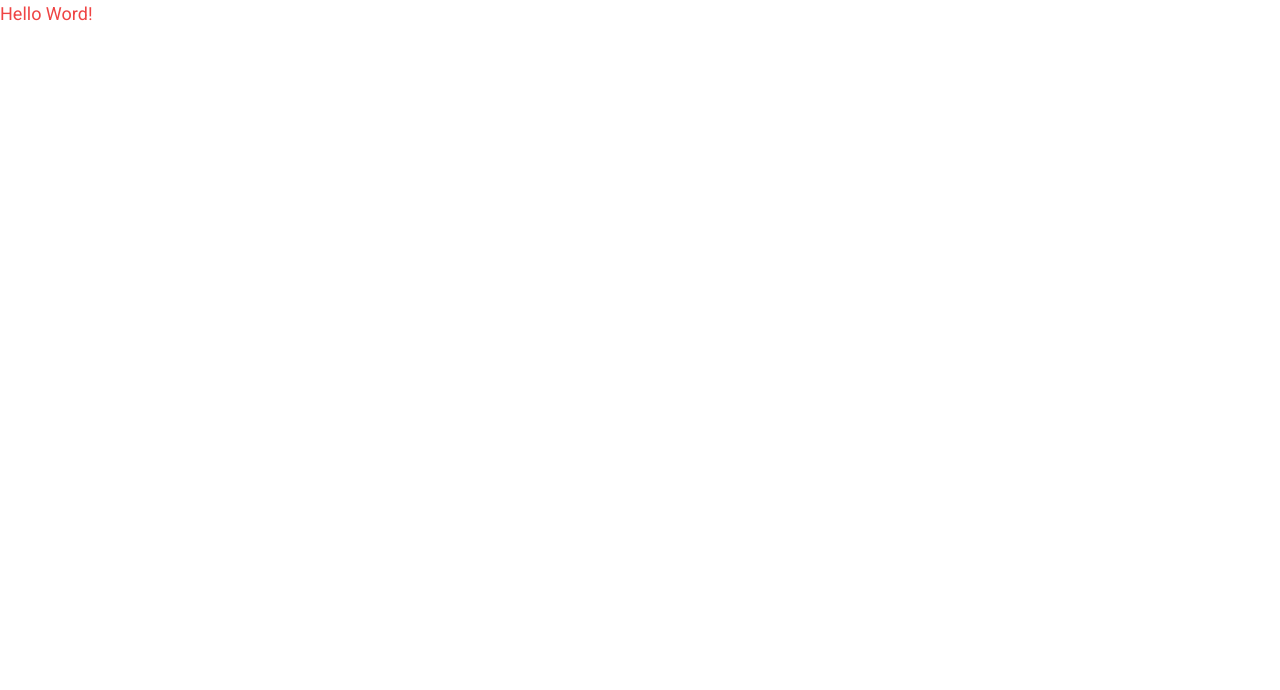
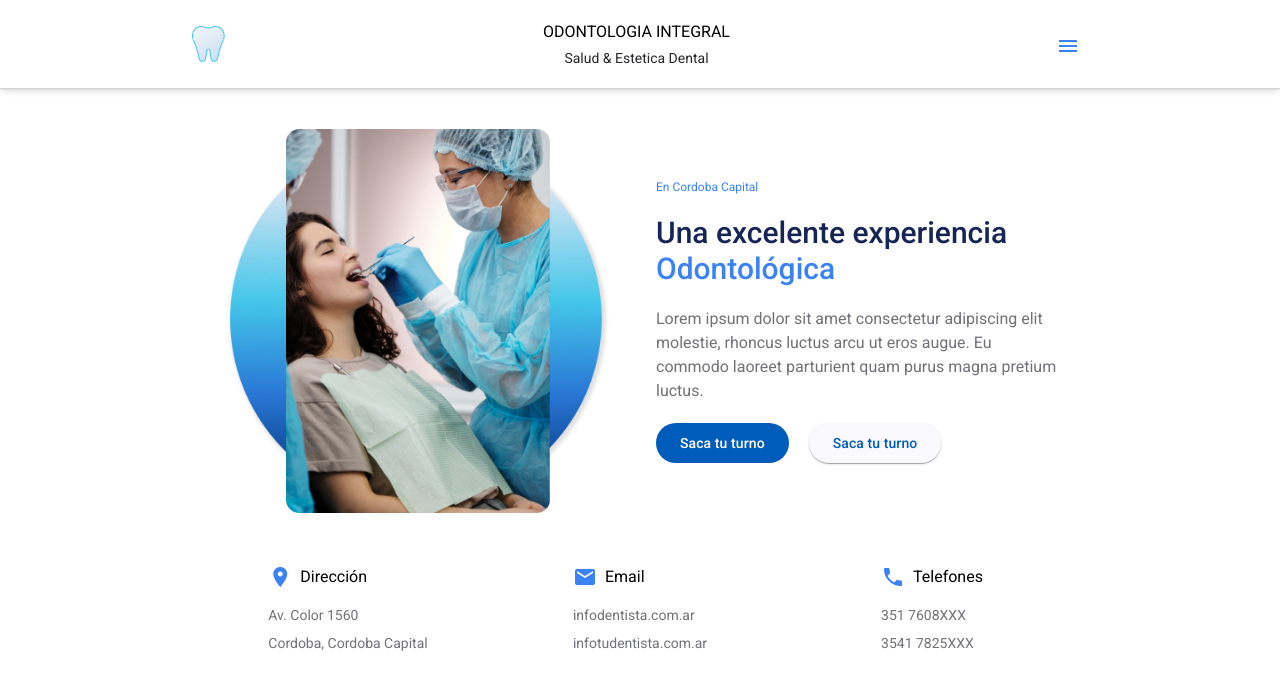
Before and after one commit to felipems1/landing-dentist, an Angular app: page / in a window 1280 px wide. Shown: the top 690 px of the page. Built offline with nearby package versions, Linux system fonts and the light colour scheme.

Commit message:
feat: add contact-info and contact-section components

```diff
--- a/src/app/app.component.html
+++ b/src/app/app.component.html
@@ -1 +1 @@
-<h1 class="text-lg text-red-500">Hello Word!</h1>
+<router-outlet></router-outlet>
--- a/src/app/app.routes.ts
+++ b/src/app/app.routes.ts
@@ -1,3 +1,11 @@
 import { Routes } from '@angular/router';
 
-export const routes: Routes = [];
+export const routes: Routes = [
+  {
+    path: '',
+    loadComponent: () =>
+      import('./features/home/home.component').then(
+        (c) => c.HomeComponent
+      ),
+  },
+];
--- /dev/null
+++ b/src/app/features/home/components/contact-section/components/contact-info/contact-info.component.html
@@ -0,0 +1,12 @@
+<div class="grid grid-cols-2 sm:grid-cols-1 sm:gap-4">
+  <div class="flex items-center gap-2">
+    <mat-icon [className]="'text-blue-500'">{{ icon() }}</mat-icon>
+    <span>{{ title() }}</span>
+  </div>
+
+  <div class="flex flex-col gap-2 text-sm text-zinc-500 text-start">
+    @for (text of texts(); track text) {
+      <span>{{ text }}</span>
+    }
+  </div>
+</div>
--- /dev/null
+++ b/src/app/features/home/components/contact-section/components/contact-info/contact-info.component.ts
@@ -0,0 +1,15 @@
+import { Component, input } from '@angular/core';
+import { MatIconModule } from '@angular/material/icon';
+
+@Component({
+  selector: 'app-contact-info',
+  standalone: true,
+  imports: [MatIconModule],
+  templateUrl: './contact-info.component.html',
+  styleUrl: './contact-info.component.scss'
+})
+export class ContactInfoComponent {
+  public readonly icon = input.required<string>();
+  public readonly title = input.required<string>();
+  public readonly texts = input.required<string[]>();
+}
--- /dev/null
+++ b/src/app/features/home/components/contact-section/contact-section.component.html
@@ -0,0 +1,19 @@
+<div class="grid grid-cols-1 gap-5 sm:grid-cols-3 py-8 px-5 sm:justify-items-center">
+  <app-contact-info
+    icon="location_on"
+    title="Dirección"
+    [texts]="['Av. Color 1560', 'Cordoba, Cordoba Capital']">
+  </app-contact-info>
+
+  <app-contact-info
+    icon="email"
+    title="Email"
+    [texts]="['infodentista.com.ar', 'infotudentista.com.ar']">
+  </app-contact-info>
+
+  <app-contact-info
+    icon="phone"
+    title="Telefones"
+    [texts]="['351 7608XXX', '3541 7825XXX']">
+  </app-contact-info>
+</div>
--- a/src/app/features/home/components/experience-section/experience-section.component.html
+++ b/src/app/features/home/components/experience-section/experience-section.component.html
@@ -1,6 +1,6 @@
-<div class="grid grid-cols-1 md:grid-cols-2 items-center gap-8">
+<div class="grid grid-cols-1 md:grid-cols-2 px-5 items-center gap-8">
 
-  <div class="relative w-full max-w-96 mt-10 mx-auto">
+  <div class="relative w-full max-w-96 mx-auto">
     <img
       src="/images/ui/ui-2.png"
       alt="Imagem de Fundo"
--- /dev/null
+++ b/src/app/features/home/home.component.html
@@ -0,0 +1,8 @@
+<app-header></app-header>
+
+<div class="w-full flex flex-col gap-5 py-10 lg:max-w-4xl lg:mx-auto">
+  <app-experience-section></app-experience-section>
+
+  <app-contact-section></app-contact-section>
+
+</div>
```
Also changed, not shown: src/app/features/home/components/contact-section/contact-section.component.ts (added, +14 -0 lines), src/app/features/home/home.component.ts (added, +15 -0 lines), src/app/features/home/components/contact-section/components/contact-info/contact-info.component.scss (added), src/app/features/home/components/contact-section/contact-section.component.scss (added), src/app/features/home/home.component.scss (added).
